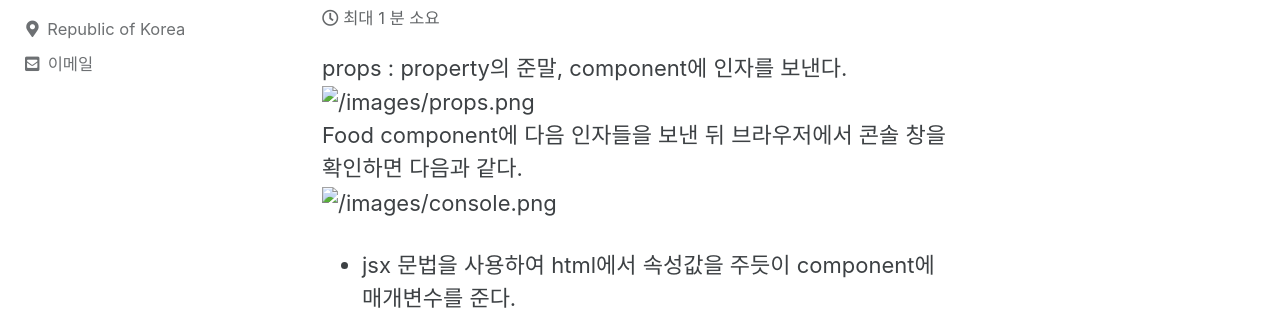
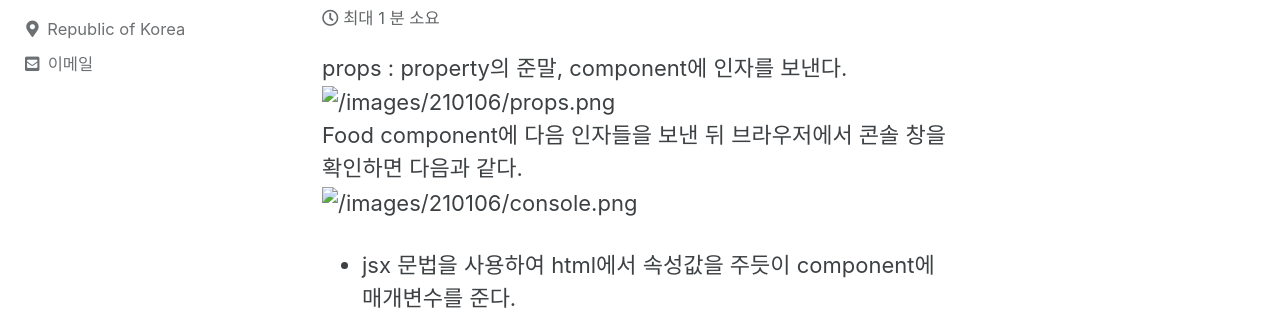
Before and after one commit to sanggyunbak2856/sanggyunbak2856.github.io, a Jekyll site: the page built from _posts/2021-01-06-private.md, in a window 1280 px wide. Shown: the part 183-493 px from the top of the page. Built offline with Jekyll 4.4.1, drawn with Linux system fonts in a browser that asks for light colours; cached includes are drawn as plain includes.

Commit message:
'[2021-01-06]'

```diff
--- a/_posts/2021-01-06-private.md
+++ b/_posts/2021-01-06-private.md
@@ -6,9 +6,9 @@ date: 2021-01-06
 last_modified_at: 2021-01-06
 ---
 props : property의 준말, component에 인자를 보낸다.
-![/images/props.png](/images/props.png)
+![/images/210106/props.png](/images/props.png)
 Food component에 다음 인자들을 보낸 뒤 브라우저에서 콘솔 창을 확인하면 다음과 같다.
-![/images/console.png](/images/console.png)
+![/images/210106/console.png](/images/console.png)
 - jsx 문법을 사용하여 html에서 속성값을 주듯이 component에 매개변수를 준다.
 - component에 들어가는 매개변수는 object로 전달된다.
 - es6 문법을 사용하여 object내의 값을 직접 사용할 수 있다 (ex : {fav})
```
Also changed, not shown: images/210106/console.png (renamed from images/201230/console.png), images/210106/props.png (renamed from images/201230/props.png).
